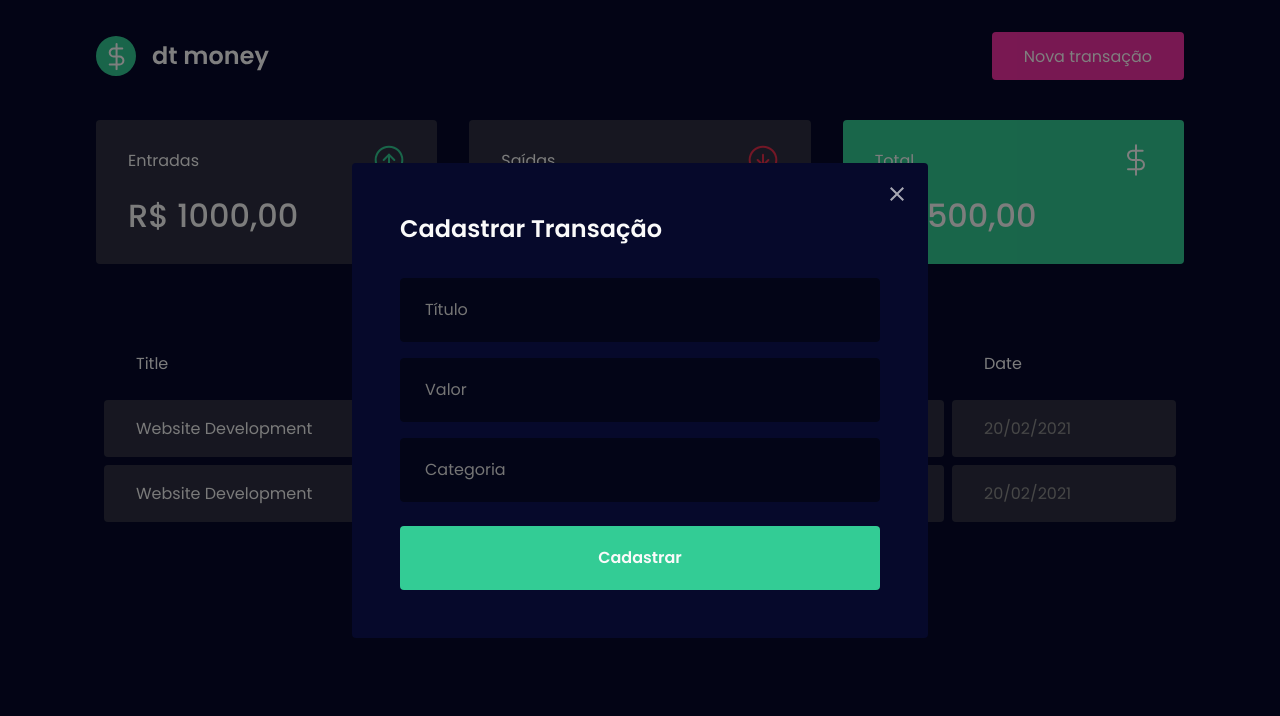
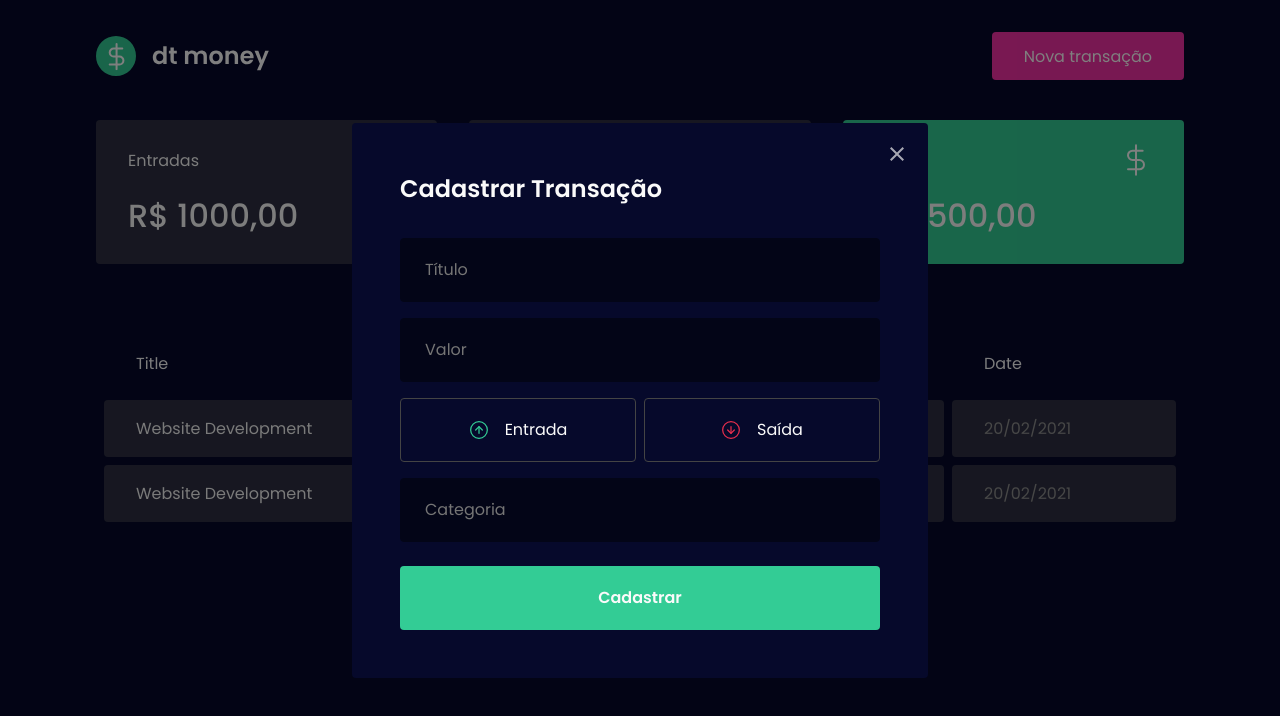
Before and after one commit to andrecampll/dtmoney, a React (Create React App) app: page / in a window 1280 px wide. Both pictures are taken after a click on the button "Nova transação". Shown: the top 716 px of the page. Built offline with nearby package versions, Linux system fonts and the light colour scheme; no server answers; what miragejs would draw is missing.

Commit message:
Adding styles for input type transaction

```diff
--- a/package.json
+++ b/package.json
@@ -5,6 +5,7 @@
   "dependencies": {
     "axios": "^0.21.1",
     "miragejs": "^0.1.41",
+    "polished": "^4.1.1",
     "react": "^17.0.1",
     "react-dom": "^17.0.1",
     "react-modal": "^3.12.1",
--- a/src/components/NewTransactionModal/index.tsx
+++ b/src/components/NewTransactionModal/index.tsx
@@ -1,5 +1,7 @@
 import Modal from "react-modal";
-import { Container } from "./styles";
+import incomeImg from '../../assets/income.svg';
+import outcomeImg from '../../assets/outcome.svg';
+import { Container, TransactionTypeContainer } from "./styles";
 import closeImg from '../../assets/close.svg'
 
 type NewTransactionModalProps = {
@@ -35,6 +37,23 @@
           placeholder="Valor"
         />
 
+        <TransactionTypeContainer>
+          <button
+            type="button"
+          >
+            <img src={incomeImg} alt="Entrada"/>
+            <span>Entrada</span>
+          </button>
+
+          <button
+            type="button"
+          >
+            <img src={outcomeImg} alt="Saída"/>
+            <span>Saída</span>
+          </button>
+
+        </TransactionTypeContainer>
+
         <input
           placeholder="Categoria"
         />
--- a/src/components/NewTransactionModal/styles.ts
+++ b/src/components/NewTransactionModal/styles.ts
@@ -1,4 +1,5 @@
 import styled, { css } from 'styled-components';
+import { darken } from 'polished';
 
 export const Container = styled.form`
   ${({ theme }) => css`
@@ -45,3 +46,42 @@
     }
   `}
 `;
+
+export const TransactionTypeContainer = styled.div`
+  ${({theme}) => css`
+    margin: 1rem 0;
+
+    display: grid;
+    grid-template-columns: 1fr 1fr;
+    gap: 0.5rem;
+
+    button {
+      height: 4rem;
+      border: 1px solid #444;
+      border-radius: 0.25rem;
+
+      background: transparent;
+
+      display: flex;
+      align-items: center;
+      justify-content: center;
+      transition: border-color 0.3s;
+
+      &:hover {
+        border-color: ${darken(0.1, '#444')}
+      }
+
+      img {
+        height: 20px;
+        width: 20px;
+      }
+
+      span {
+        display: inline-block;
+        margin-left: 1rem;
+        font-size: 1rem;
+        color: ${theme.colors.white};
+      }
+    }
+  `}
+`;
```
Also changed, not shown: 1 other file (tests, documents, lock files or other folders).
